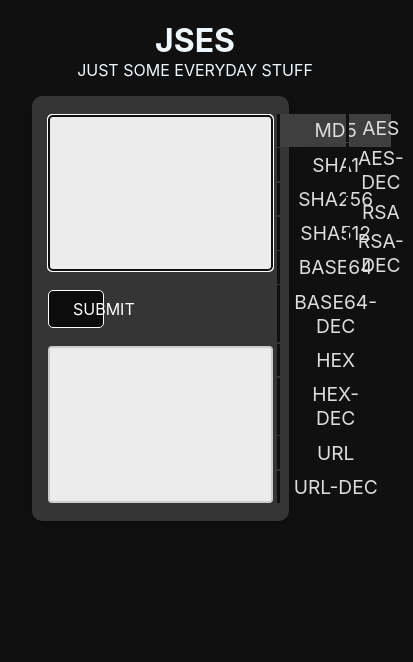
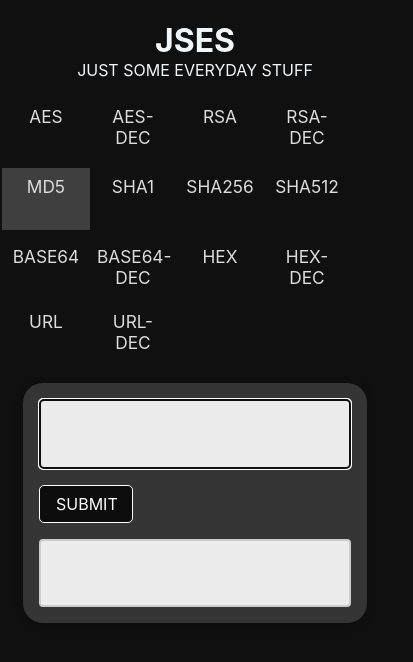
Before and after one commit to KD-IITK/jses, a React (Create React App) app: page / in a window 390 px wide. Shown: the top 662 px of the page, 413 px wide, since content can reach past the window. Built offline with nearby package versions, Linux system fonts and the light colour scheme.

Commit message:
improved-mobile-view

```diff
--- a/src/components/MainCard.module.css
+++ b/src/components/MainCard.module.css
@@ -10,8 +10,21 @@
     box-shadow: 0 2px 8px rgba(0, 0, 0, 0.26);
     border-radius: 10px;
 }
-@media screen and (max-width: 768px) {
+@media screen and (max-width: 800px) {
     .main-card {
       width: 80%;
     }
-  }
+    .main-card{
+    padding: 1rem;
+    margin:auto;
+    display: flex;
+    flex-direction: column;
+    width: 80%;
+    gap: 1rem;
+    background-color: rgb(53, 53, 53);
+    justify-content: space-evenly;
+    box-shadow: 0 2px 8px rgba(0, 0, 0, 0.26);
+    border-radius: 20px;
+    margin-top: 1rem;
+}
+ }
--- a/src/components/Sidebar.module.css
+++ b/src/components/Sidebar.module.css
@@ -37,3 +37,56 @@
     background-color: #3f3f3f;
     cursor: pointer;
 }
+
+@media screen and (max-width:800px) {
+   .sidebar-list{
+    margin: auto;
+    list-style: none;
+    padding-left: 0%;
+    display: grid;
+    grid-template-columns: 5rem 5rem 5rem 5rem;
+    width: 100%;
+    grid-column-gap: 50%;
+    grid-template-rows: 70px;
+    margin-left: 3rem;
+}
+.sidebar-list li{
+    font-size: 1rem;
+}
+.sidebar-list li{
+    /* padding: 1%; */
+    height: 50px;
+    width: 90%;
+    min-width: 7vw;
+    color: #dddddd;
+    font-size: larger;
+    text-align: center;
+    padding-top: 2%;
+    padding-bottom: 2%;
+    margin-top: 2%;
+    margin-bottom: 2%;
+    padding-left: 10%;
+    padding-right: 10%;
+    padding-top: 10%;
+    padding-bottom: 5%;
+    border-left:none;
+}
+.selected {
+    border-left: 3px solid #dddddd;
+    background-color: #3f3f3f;
+    cursor: pointer;
+}
+}
+@media screen and (max-width:500px) {
+   .sidebar-list{
+    margin: auto;
+    list-style: none;
+    padding-left: 0%;
+    display: grid;
+    grid-template-columns: 5rem 5rem 5rem 5rem;
+    width: 90%;
+    grid-column-gap: 20%;
+    grid-template-rows: 70px;
+    font-size: 0.9rem;
+}
+}
--- a/src/components/UI/Button.module.css
+++ b/src/components/UI/Button.module.css
@@ -19,3 +19,10 @@
   .button:focus {
     outline: none;
   }
+
+  @media screen and (max-width:768px) {
+  .button{
+    width: 30%;
+    padding: 0.5rem 1rem;
+  }
+}
--- a/src/components/Wrapper.module.css
+++ b/src/components/Wrapper.module.css
@@ -5,3 +5,10 @@
     /* justify-content: space-between; */
     gap: 3%;
 }
+@media (max-width:800px) {
+    .wrapper{
+        flex-direction: column-reverse;
+        justify-content: center;
+    }
+
+}
```
